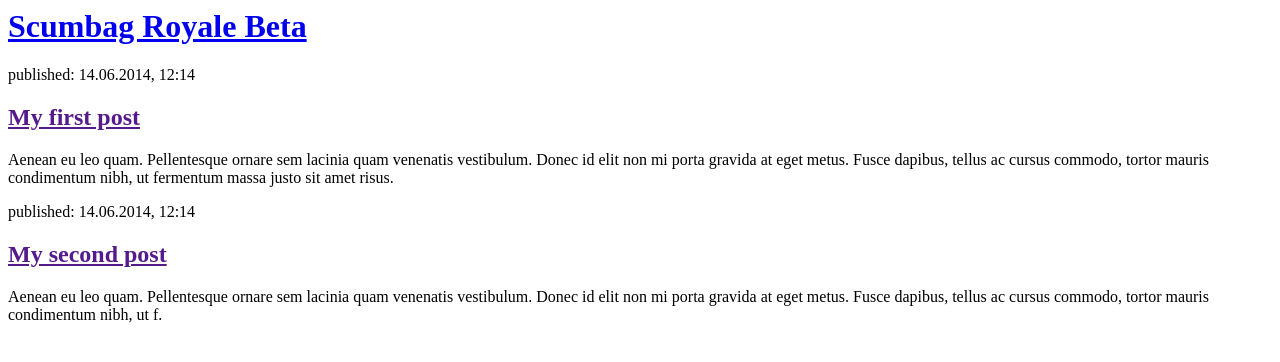
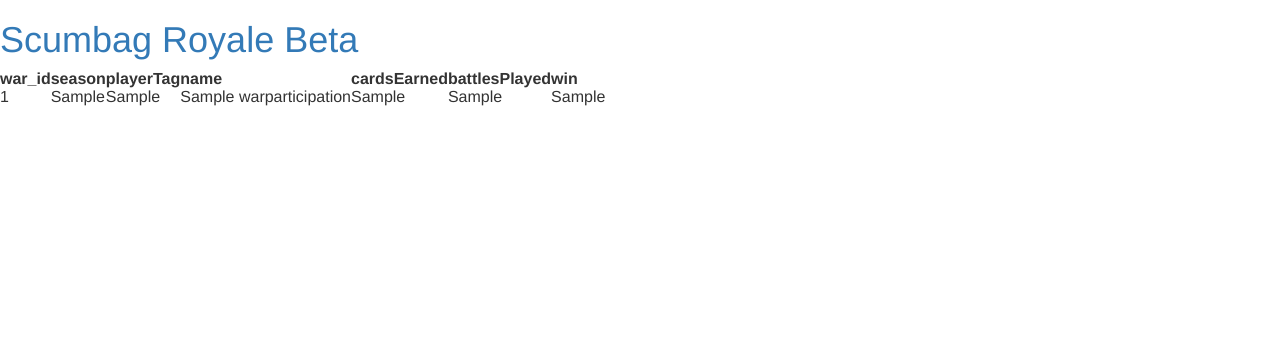
Before and after one commit to weabreus/scumbagroyale, a Django app: template clanwar/templates/clanwar/war_participation.html in a window 1280 px wide. Shown: the top 362 px of the page. Run offline with Django 3.2, Linux system fonts and the light colour scheme; the template is opened without the code that fills it: values that come from a table or form of the project are taken from there, others are empty; tables that the repository leaves empty hold one stand-in row (values such as "Sample post"); some libraries are stand-ins or nearby versions.

Commit message:
Added WarParticipation query on homepage. TODO querys and clan table.

```diff
--- a/clanwar/models.py
+++ b/clanwar/models.py
@@ -5,15 +5,18 @@ import json
 # Create your models here.
 
 class WarParticipation(models.Model):
-    war_id = str()
-    season = int()
-    player_tag = str()
-    name = str()
-    cards_earned = int()
-    battles_played = int()
-    wins = int()
+    war_id = models.CharField(max_length=200)
+    season = models.CharField(max_length=200)
+    player_tag = models.CharField(max_length=200)
+    name = models.CharField(max_length=200)
+    cards_earned = models.CharField(max_length=200)
+    battles_played = models.CharField(max_length=200)
+    wins = models.CharField(max_length=200)
 
-    def update(self):
+    class Meta:
+        unique_together = (("war_id", "season", "player_tag"),)
+
+    def refresh(self):
         url = 'http://api.royaleapi.com/clans/PPLL8/warlog'
 
         headers = {
@@ -39,14 +42,15 @@ class WarParticipation(models.Model):
         for war in war_dict.keys():
 
             for participant in war_dict[war]['participants']:
-                self.war_id = war
-                self.season = war_dict[war]['season']
-                self.player_tag = participant['tag']
-                self.name = participant['name']
-                self.cards_earned = participant['cardsEarned']
-                self.battles_played = participant['battlesPlayed']
-                self.wins = participant['wins']
-                self.save()
+                part = WarParticipation()
+                part.war_id = war
+                part.season = war_dict[war]['season']
+                part.player_tag = participant['tag']
+                part.name = participant['name']
+                part.cards_earned = participant['cardsEarned']
+                part.battles_played = participant['battlesPlayed']
+                part.wins = participant['wins']
+                part.save()
 
     def __str__(self):
         return self.war_id
--- a/clanwar/templates/clanwar/war_participation.html
+++ b/clanwar/templates/clanwar/war_participation.html
@@ -1,6 +1,8 @@
 <html>
     <head>
-        <title>Scumbag Royale Beta</title>
+      <link rel="stylesheet" href="//maxcdn.bootstrapcdn.com/bootstrap/3.2.0/css/bootstrap.min.css">
+      <link rel="stylesheet" href="//maxcdn.bootstrapcdn.com/bootstrap/3.2.0/css/bootstrap-theme.min.css">
+      <title>Scumbag Royale Beta</title>
     </head>
     <body>
         <div>
@@ -8,15 +10,28 @@
         </div>
 
         <div>
-            <p>published: 14.06.2014, 12:14</p>
-            <h2><a href="">My first post</a></h2>
-            <p>Aenean eu leo quam. Pellentesque ornare sem lacinia quam venenatis vestibulum. Donec id elit non mi porta gravida at eget metus. Fusce dapibus, tellus ac cursus commodo, tortor mauris condimentum nibh, ut fermentum massa justo sit amet risus.</p>
-        </div>
-
-        <div>
-            <p>published: 14.06.2014, 12:14</p>
-            <h2><a href="">My second post</a></h2>
-            <p>Aenean eu leo quam. Pellentesque ornare sem lacinia quam venenatis vestibulum. Donec id elit non mi porta gravida at eget metus. Fusce dapibus, tellus ac cursus commodo, tortor mauris condimentum nibh, ut f.</p>
+          <table>
+            <tr>
+              <th>war_id</th>
+              <th>season</th>
+              <th>playerTag</th>
+              <th>name</th>
+              <th>cardsEarned</th>
+              <th>battlesPlayed</th>
+              <th>win</th>
+            </tr>
+            {%for war in participation %}
+            <tr>
+              <td>{{ war.war_id }}</td>
+              <td>{{ war.season }}</td>
+              <td>{{ war.player_tag }}</td>
+              <td>{{ war.name }}</td>
+              <td>{{ war.cards_earned }}</td>
+              <td>{{ war.battles_played }}</td>
+              <td>{{ war.wins }}</td>
+            </tr>
+            {% endfor %}
+          </table>
         </div>
     </body>
 </html>
--- a/scumbagroyale/settings.py
+++ b/scumbagroyale/settings.py
@@ -78,8 +78,10 @@ DATABASES = {
     'default': {
         'ENGINE': 'django.db.backends.sqlite3',
         'NAME': os.path.join(BASE_DIR, 'db.sqlite3'),
+        'CONN_MAX_AGE': 0,
     }
 }
+
 
 
 # Password validation
```
Also changed, not shown: clanwar/views.py (+9 -1 lines), clanwar/migrations/0001_initial.py, clanwar/migrations/0002_auto_20180526_0242.py (added).
